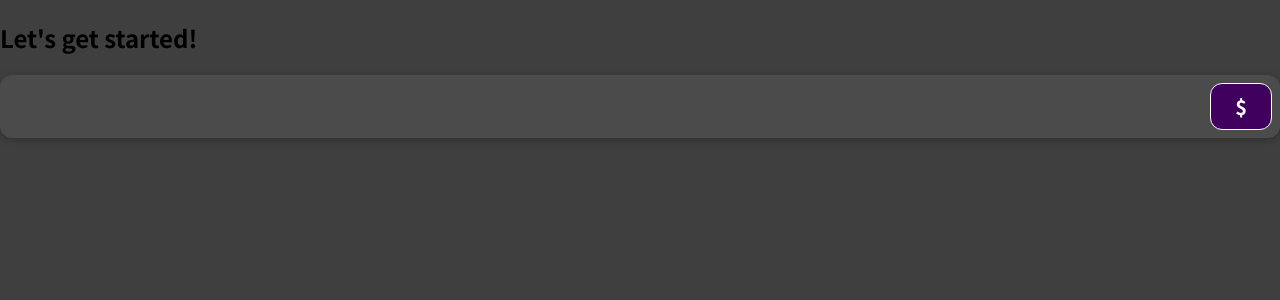
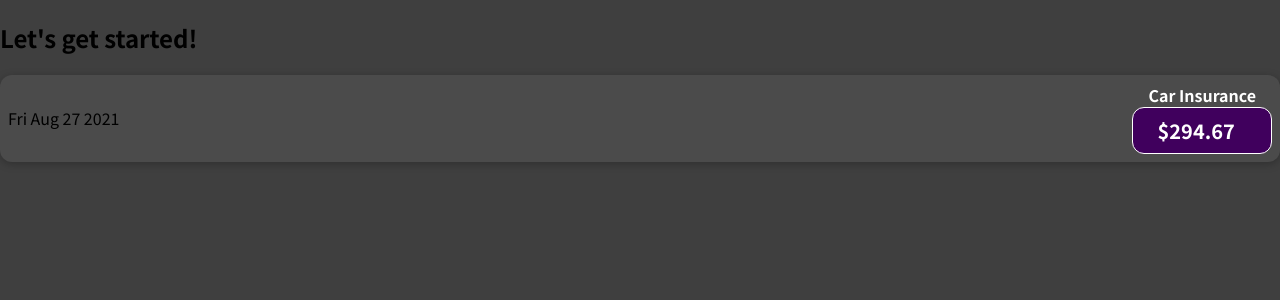
Before and after one commit to ismailharmanda/Expenses, a JavaScript app: page / in a window 1280 px wide. Shown: the top 300 px of the page. Built offline with nearby package versions, Linux system fonts and the light colour scheme.

Commit message:
pass data via props

```diff
--- a/src/App.js
+++ b/src/App.js
@@ -1,9 +1,20 @@
 import ExpenseItem from "./components/ExpenseItem";
 function App() {
+  const expenses = [
+    {
+      date: new Date(2021, 7, 27).toDateString(),
+      title: "Car Insurance",
+      amount: 294.67,
+    },
+  ];
   return (
     <div>
       <h2>Let's get started!</h2>
-      <ExpenseItem></ExpenseItem>
+      <ExpenseItem
+        date={expenses[0].date}
+        title={expenses[0].title}
+        amount={expenses[0].amount}
+      ></ExpenseItem>
     </div>
   );
 }
```
Also changed, not shown: src/index.js (+4 -4 lines), 1 other file (tests, documents, lock files or other folders).
